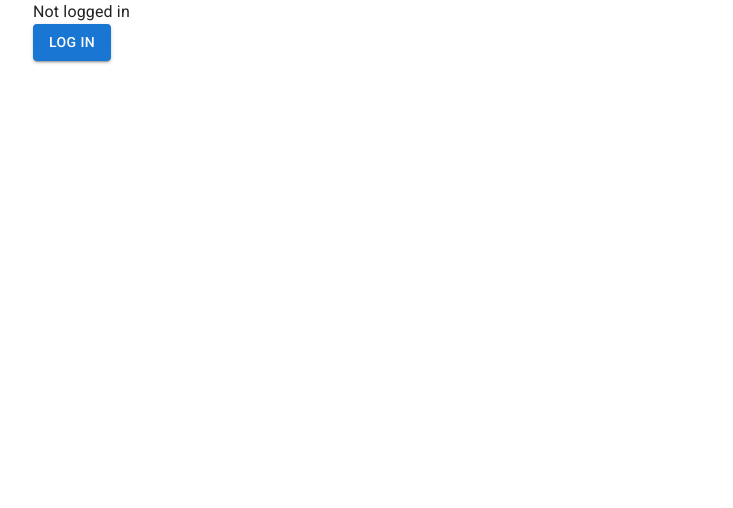
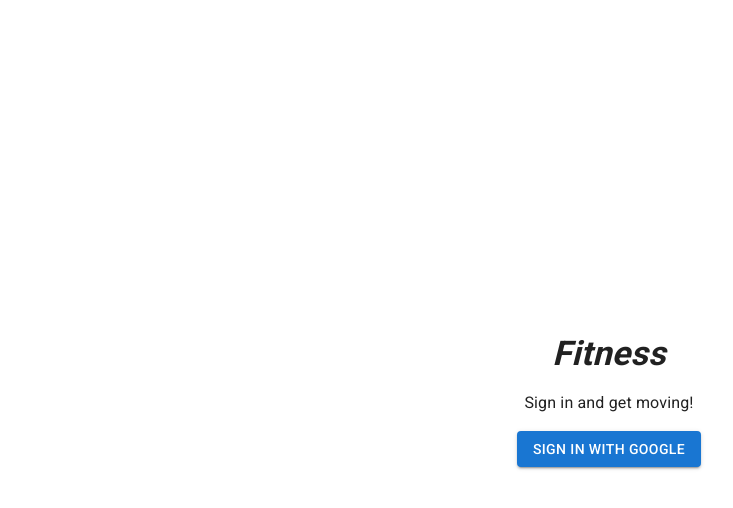
Before and after one commit to bbokorney/fitness, a React (Create React App) app: page /log in a window 1280 px wide. Shown: the top 508 px of the page, without its empty margins (31-764 px from the left). Built offline with nearby package versions, Linux system fonts and the light colour scheme; no server answers.

Commit message:
Improve sign in page

```diff
--- a/src/layout/TopBar.tsx
+++ b/src/layout/TopBar.tsx
@@ -6,7 +6,16 @@ import AccountMenu from "../components/AccountMenu/AccountMenu";
 const TopBar = () => (
   <AppBar position="static">
     <Toolbar>
-      <Typography variant="h6" component="div" sx={{ flexGrow: 1 }}>
+      <Typography
+        variant="h4"
+        component="div"
+        sx={{
+          flexGrow: 1,
+          fontWeight: "bold",
+          fontStyle: "italic",
+          fontSize: "2rem",
+        }}
+      >
         Fitness
       </Typography>
       <AccountMenu />
--- a/src/pages/Login/LoginPage.tsx
+++ b/src/pages/Login/LoginPage.tsx
@@ -1,4 +1,5 @@
 import Container from "@mui/material/Container";
+import Box from "@mui/material/Box";
 import Button from "@mui/material/Button";
 import Typography from "@mui/material/Typography";
 import CircularProgress from "@mui/material/CircularProgress";
@@ -7,11 +8,8 @@ import { selectAuth } from "../../features/auth/authSlice";
 import { signUserIn } from "../../features/auth/auth";
 
 const Login = () => {
-  const { user, status } = useAppSelector(selectAuth);
-  const loggedIn = (user == null);
+  const { status } = useAppSelector(selectAuth);
   const initialized = status === "initialized";
-
-  const message = loggedIn ? "Not logged in" : "Logged in!";
 
   const onLoginClick = () => {
     signUserIn();
@@ -21,17 +19,44 @@ const Login = () => {
   if (initialized) {
     elem = (
       <>
-        <Typography>{message}</Typography>
-        <Button onClick={onLoginClick} variant="contained">Log In</Button>
+        <Typography
+          variant="h4"
+          sx={{
+            fontWeight: "bold",
+            fontStyle: "italic",
+          }}
+        >
+          Fitness
+        </Typography>
+        <Typography>
+          Sign in and get moving!
+        </Typography>
+        <Button onClick={onLoginClick} variant="contained">Sign in with Google</Button>
       </>
     );
   } else {
-    elem = <CircularProgress />;
+    elem = (
+      <>
+        <Typography variant="body1">Loading up the good stuff!</Typography>
+        <CircularProgress />
+      </>
+    );
   }
 
   return (
     <Container>
-      {elem}
+      <Box
+        sx={{
+          height: "100vh",
+          display: "flex",
+          flexDirection: "column",
+          alignItems: "center",
+          justifyContent: "center",
+          gap: 2,
+        }}
+      >
+        {elem}
+      </Box>
     </Container>
   );
 };
```
